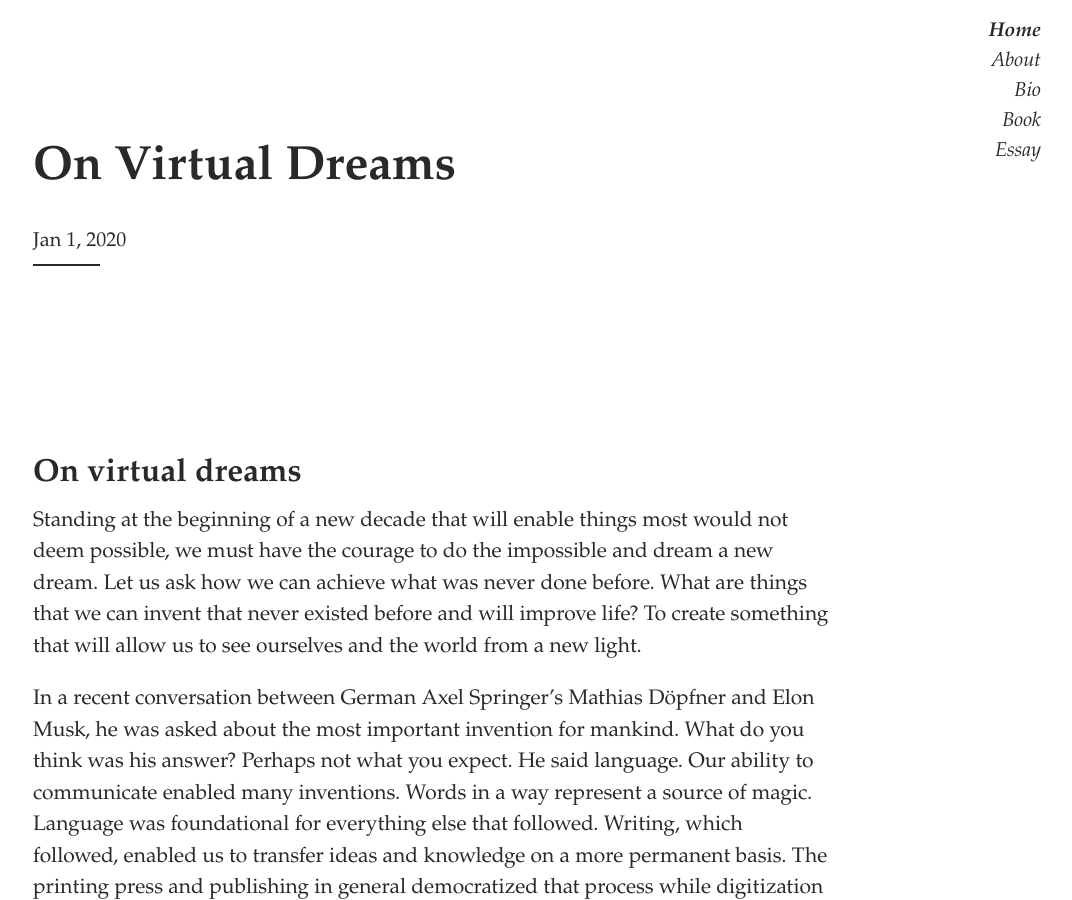
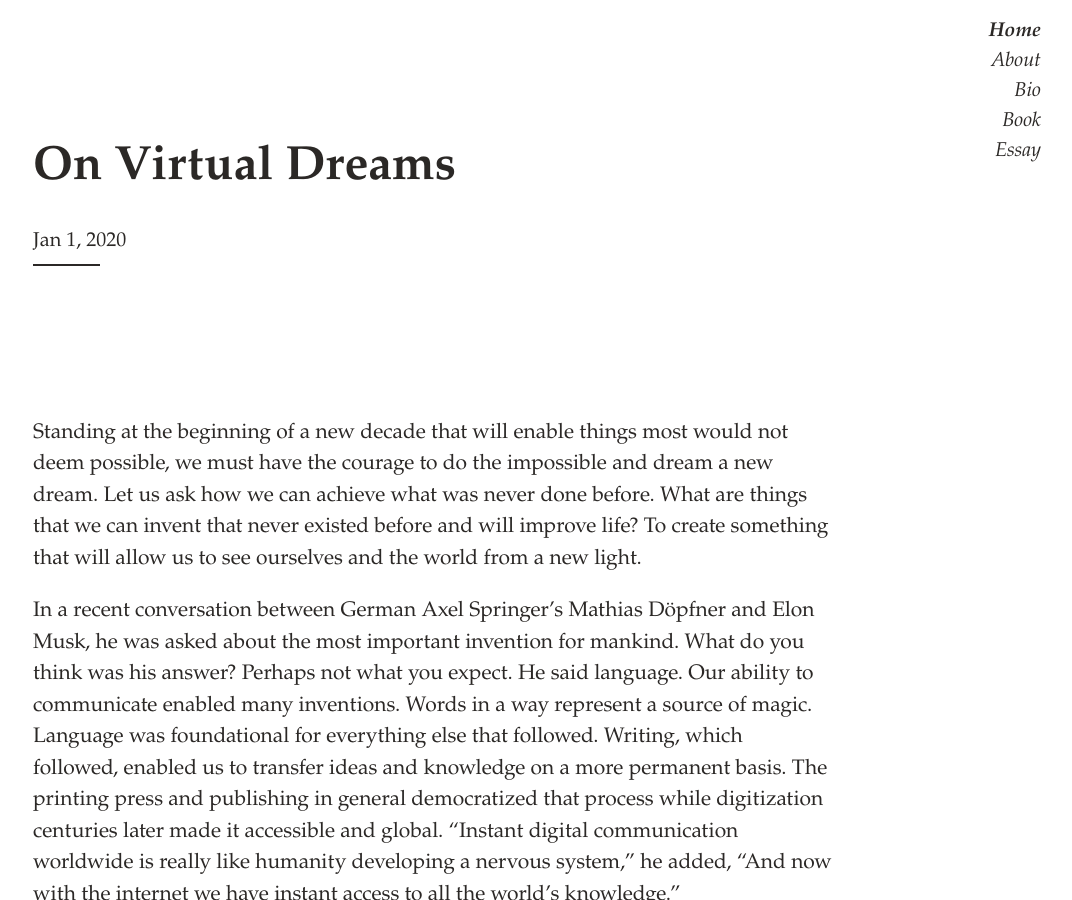
Before and after one commit to linkneuro/linkneuro.github.io, a Jekyll site: the page built from _posts/2020-01-01-virtual-dreams.md, in a window 1280 px wide and 900 px high. Shown: the whole window, without its empty margins (207-1279 px from the left). Built offline with Jekyll 4.4.1, drawn with Linux system fonts in a browser that asks for light colours.

Commit message:
Update 2020-01-01-virtual-dreams.md

```diff
--- a/_posts/2020-01-01-virtual-dreams.md
+++ b/_posts/2020-01-01-virtual-dreams.md
@@ -4,8 +4,6 @@ title:  "On Virtual Dreams"
 categories:
 tags: syrus
 ---
-# On virtual dreams
-
 Standing at the beginning of a new decade that will enable things most would not deem possible, we must have the courage to do the impossible and dream a new dream. Let us ask how we can achieve what was never done before. What are things that we can invent that never existed before and will improve life? To create something that will allow us to see ourselves and the world from a new light.
 
 In a recent conversation between German Axel Springer's Mathias Döpfner and Elon Musk, he was asked about the most important invention for mankind. What do you think was his answer? Perhaps not what you expect. He said language. Our ability to communicate enabled many inventions. Words in a way represent a source of magic. Language was foundational for everything else that followed. Writing, which followed, enabled us to transfer ideas and knowledge on a more permanent basis. The printing press and publishing in general democratized that process while digitization centuries later made it accessible and global. "Instant digital communication worldwide is really like humanity developing a nervous system," he added, "And now with the internet we have instant access to all the world's knowledge."
```
